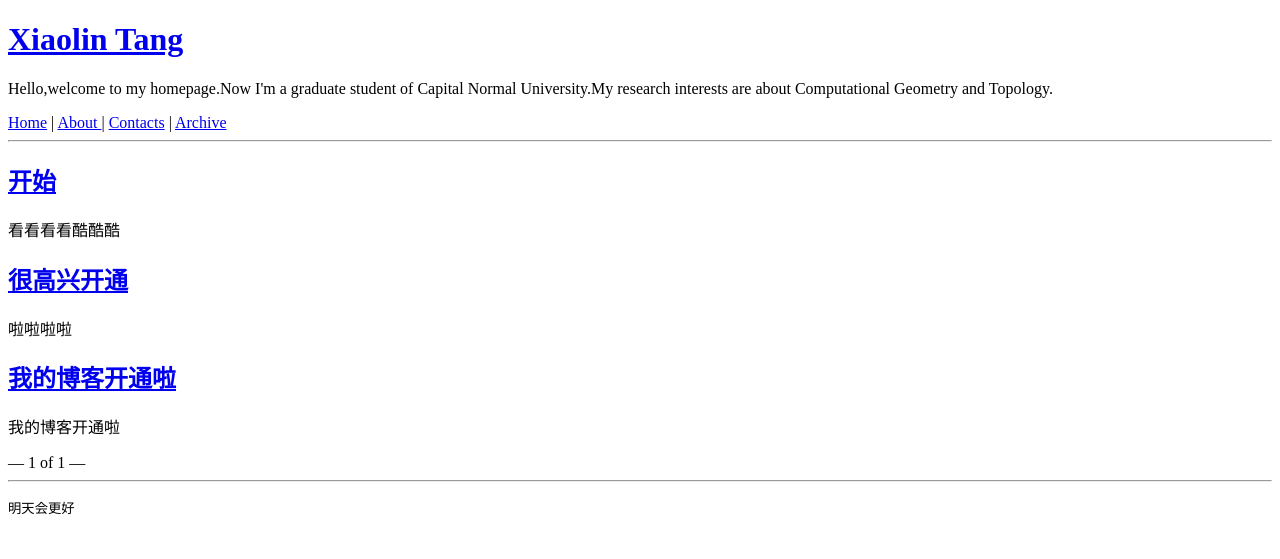
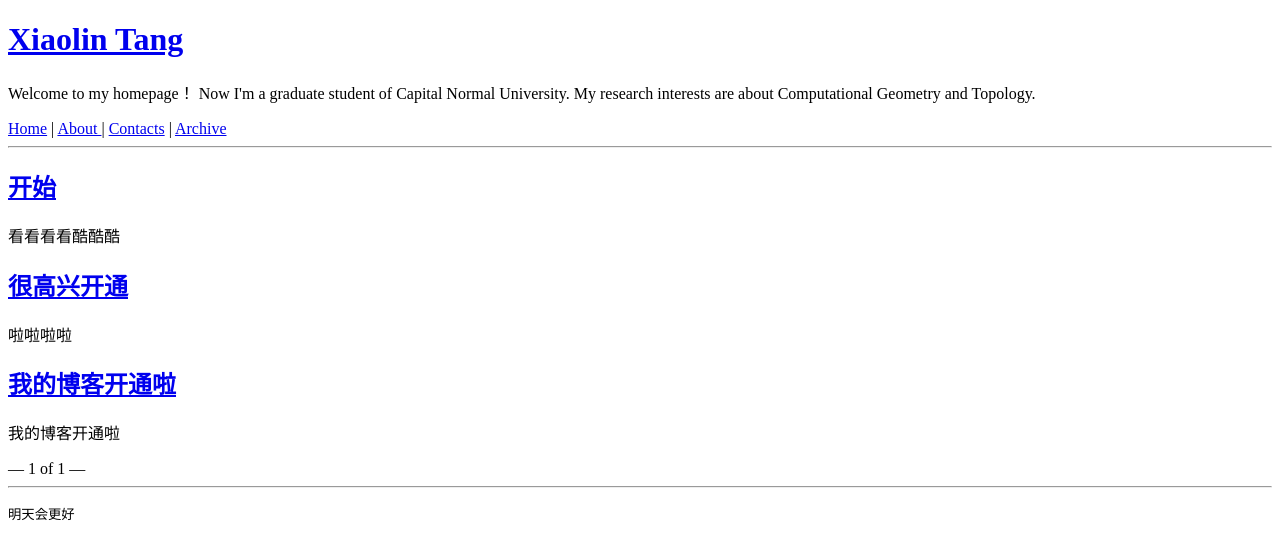
Before and after one commit to Calring/Calring.github.io, a Jekyll site: the page built from index.html, in a window 1280 px wide. Shown: the top 559 px of the page. Built offline with Jekyll 4.4.1, drawn with Linux system fonts in a browser that asks for light colours; the list of posts is cut into pages by our own code.

Commit message:
Update header.html

```diff
--- a/_includes/header.html
+++ b/_includes/header.html
@@ -1,6 +1,8 @@
 <header>
     <h1><a href='{{ site.url }}/'>{{ site.name }}</a></h1>
 </header>
-<p> Hello,welcome to my homepage.Now I'm a graduate student of Capital Normal University.My research interests are about Computational Geometry and Topology. </p>
+<p> Welcome to my homepage！
+    Now I'm a graduate student of Capital Normal University.
+    My research interests are about Computational Geometry and Topology. </p>
 <a href='{{ site.url }}/'> Home</a> | <a href='{{ site.url }}/about/'>About </a> | <a href='{{ site.url }}/contact/'> Contacts</a> | <a href='{{ site.url }}/archive/'> Archive</a>
 <hr>
```
